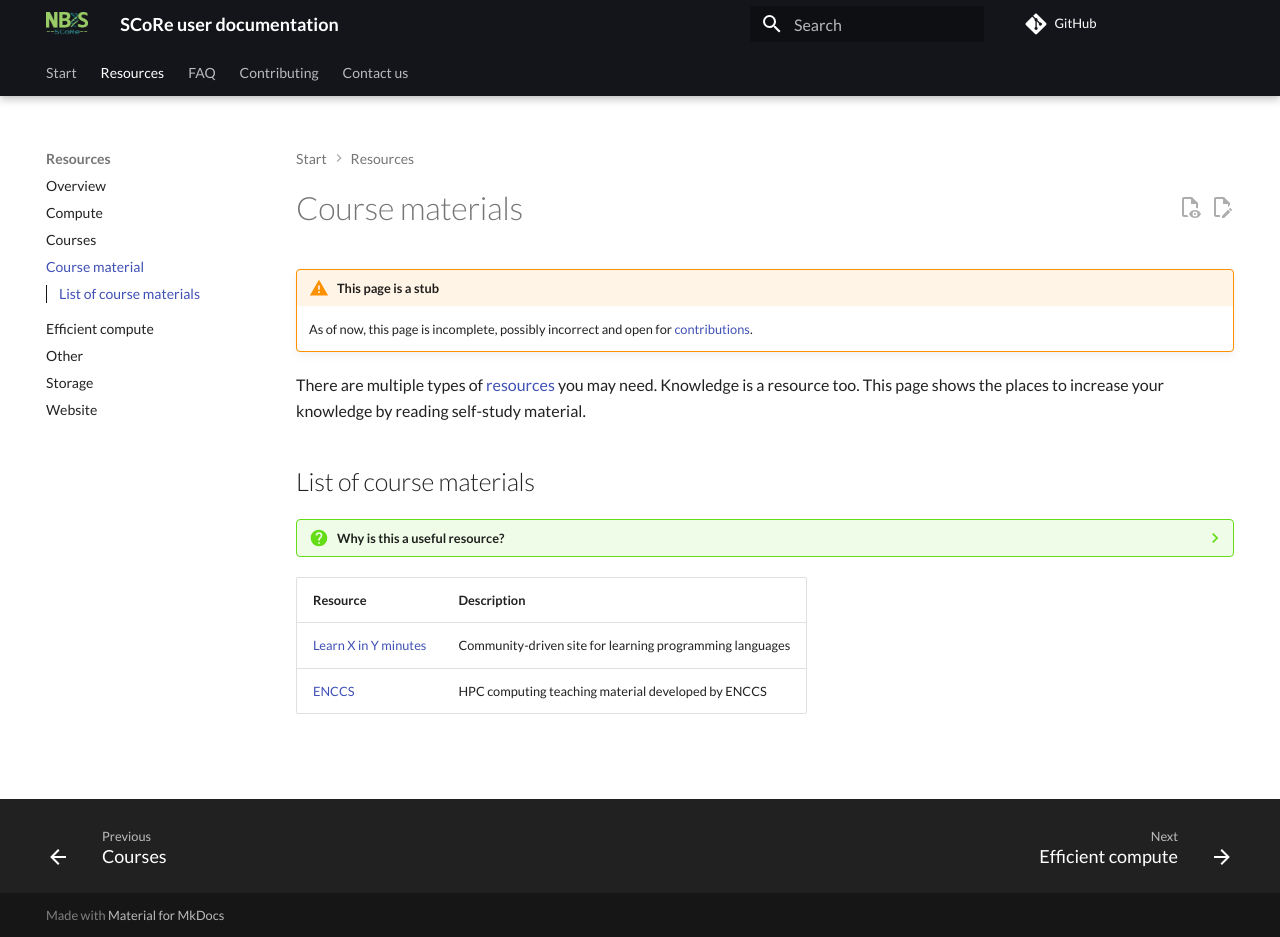
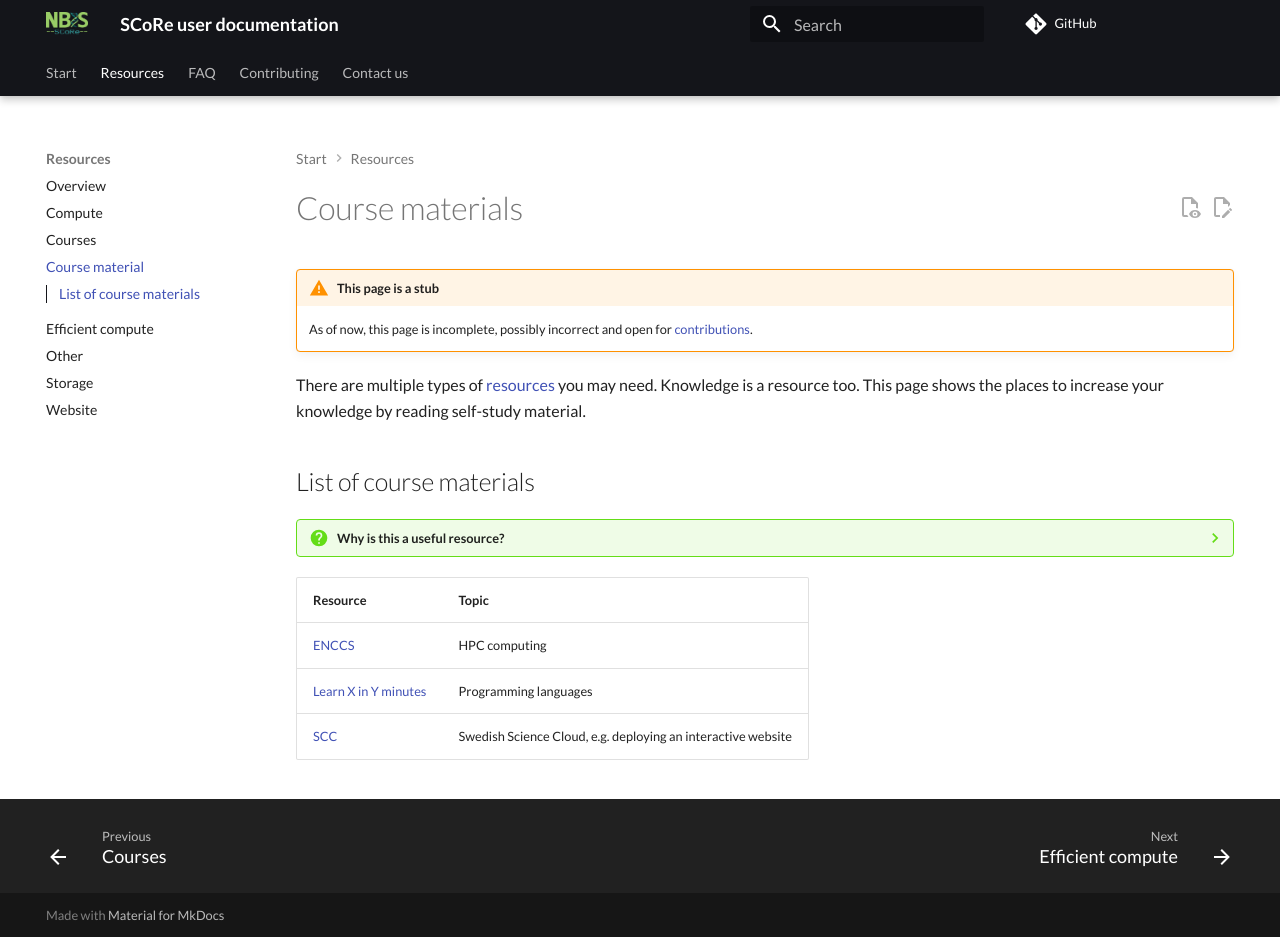
Before and after one commit to NBISweden/SCoRe_user_doc, an MkDocs documentation site: the page built from docs/course_materials.md, in a window 1280 px wide and 937 px high. Built offline with MkDocs 1.6.1 and Material for MkDocs 9.7.7, drawn with Linux system fonts in a browser that asks for light colours; comment, search, counter and statistics services are not loaded.

Commit message:
Add SCC, fix #4

```diff
--- a/docs/course_materials.md
+++ b/docs/course_materials.md
@@ -30,11 +30,10 @@ by reading self-study material.
 
 <!-- markdownlint-disable MD013 --><!-- Tables cannot be split up over lines, hence will break 80 characters per line -->
 
-Resource                                             |Description
+Resource                                                     |Topic
 ----------------------|----------------------
-[Learn X in Y minutes](https://learnxinyminutes.com/)|Community-driven site for learning programming languages
-[ENCCS](https://enccs.se/lessons/)                   |HPC computing teaching material developed by ENCCS
-
-
+[ENCCS](https://enccs.se/lessons/)                           |HPC computing
+[Learn X in Y minutes](https://learnxinyminutes.com/)        |Programming languages
+[SCC](https://github.com/SNICScienceCloud/technical-training)|Swedish Science Cloud, e.g. deploying an interactive website
 
 <!-- markdownlint-enable MD013 --><!-- Tables cannot be split up over lines, hence will break 80 characters per line -->
```
